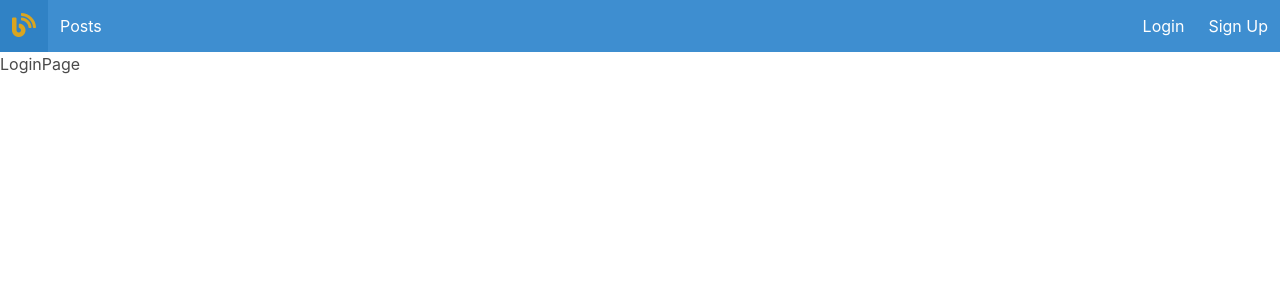
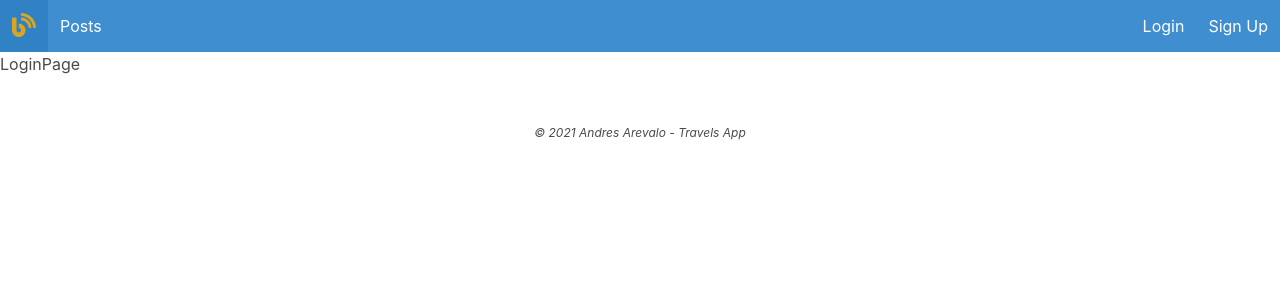
Before and after one commit to andresfelipear/NodeJS-FinalProyect, a React (Create React App) app: page /login in a window 1280 px wide. Shown: the top 300 px of the page. Built offline with nearby package versions, Linux system fonts and the light colour scheme.

Commit message:
styling signup page

```diff
--- a/src/App.js
+++ b/src/App.js
@@ -5,6 +5,7 @@ import Header from './components/header/Header';
 import SignUpPage from './pages/SignUpPage';
 import HomePage from './pages/HomePage';
 import LoginPage from './pages/LoginPage';
+import Footer from './components/footer/Footer';
 
 function App() {
   return (
@@ -15,6 +16,7 @@ function App() {
         <Route path='/signup' element={<SignUpPage />} />
         <Route path='/login' element={<LoginPage />} />
       </Routes>
+      <Footer/>
     </div>
   );
 }
--- /dev/null
+++ b/src/components/footer/Footer.js
@@ -0,0 +1,12 @@
+import React from 'react'
+
+export default function Footer() {
+    return (
+        <div className='footer has-text-centered has-background-white'>
+            <p style={{
+                fontSize: "12px",
+                fontStyle: "italic",
+            }}>© 2021 Andres Arevalo - Travels App </p>
+        </div>
+    )
+}
--- a/src/index.css
+++ b/src/index.css
@@ -14,3 +14,10 @@ code {
   font-family: source-code-pro, Menlo, Monaco, Consolas, 'Courier New',
     monospace;
 }
+
+.widthForm{
+  width: 35vw;
+  margin: auto;
+  padding: 70px 50px;
+  border-radius: 10px;
+}
--- a/src/pages/SignUpPage.jsx
+++ b/src/pages/SignUpPage.jsx
@@ -58,9 +58,9 @@ export default function SignUpPage() {
     }, [password, confirmPassword])
 
     return (
-        <main className="container mt-6">
+        <main className="section mt-6 ">
 
-
+            <div className="widthForm has-background-light">
                 {status === "error" && (
                     <Notification>
                         <Heading>Error Signing Up!</Heading>
@@ -110,6 +110,8 @@ export default function SignUpPage() {
                 </button>
 
                 {isLoading && <span>Loading...</span>}
+            </div>
+
 
 
         </main>
```
